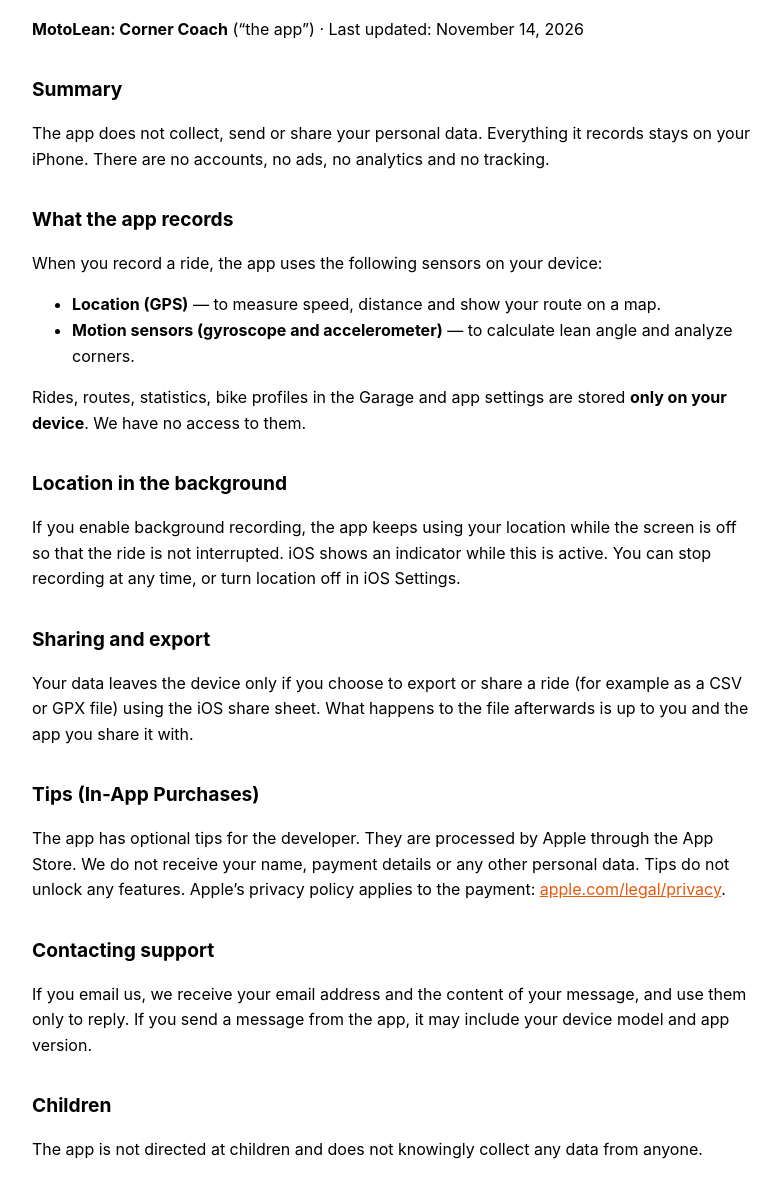
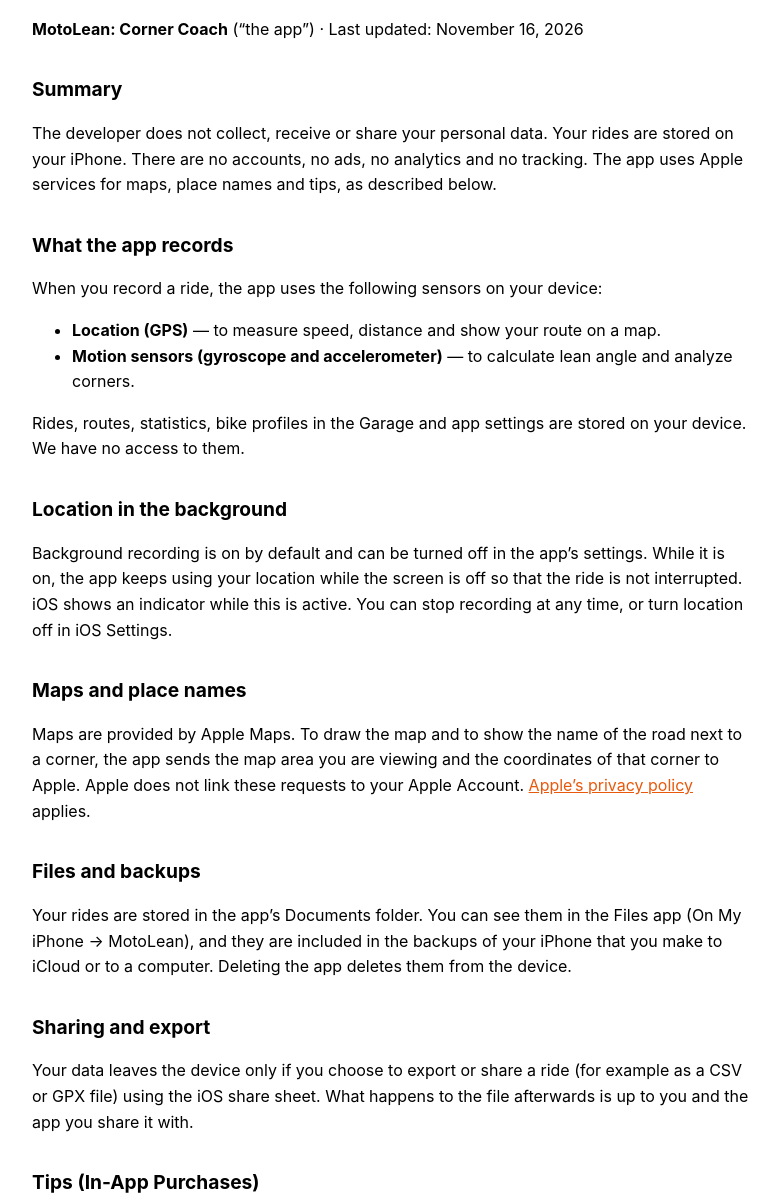
Before and after one commit to Muilton/motolean-legal, a plain HTML site: page privacy.html in a window 1280 px wide. Shown: the part 92-1293 px from the top of the page, without its empty margins (248-1029 px from the left). Drawn offline with Linux system fonts and the light colour scheme.

Commit message:
Update privacy policy: Apple Maps, Files and backups, support email contents
Co-Authored-By: Claude Opus 5.5 <noreply@anthropic.com>

```diff
--- a/privacy.html
+++ b/privacy.html
@@ -13,10 +13,10 @@
 </head>
 <body>
 <h1>Privacy Policy</h1>
-<p><strong>MotoLean: Corner Coach</strong> (“the app”) &middot; Last updated: November 14, 2026</p>
+<p><strong>MotoLean: Corner Coach</strong> (“the app”) &middot; Last updated: November 16, 2026</p>
 
 <h2>Summary</h2>
-<p>The app does not collect, send or share your personal data. Everything it records stays on your iPhone. There are no accounts, no ads, no analytics and no tracking.</p>
+<p>The developer does not collect, receive or share your personal data. Your rides are stored on your iPhone. There are no accounts, no ads, no analytics and no tracking. The app uses Apple services for maps, place names and tips, as described below.</p>
 
 <h2>What the app records</h2>
 <p>When you record a ride, the app uses the following sensors on your device:</p>
@@ -24,10 +24,16 @@
   <li><strong>Location (GPS)</strong> — to measure speed, distance and show your route on a map.</li>
   <li><strong>Motion sensors (gyroscope and accelerometer)</strong> — to calculate lean angle and analyze corners.</li>
 </ul>
-<p>Rides, routes, statistics, bike profiles in the Garage and app settings are stored <strong>only on your device</strong>. We have no access to them.</p>
+<p>Rides, routes, statistics, bike profiles in the Garage and app settings are stored on your device. We have no access to them.</p>
 
 <h2>Location in the background</h2>
-<p>If you enable background recording, the app keeps using your location while the screen is off so that the ride is not interrupted. iOS shows an indicator while this is active. You can stop recording at any time, or turn location off in iOS Settings.</p>
+<p>Background recording is on by default and can be turned off in the app’s settings. While it is on, the app keeps using your location while the screen is off so that the ride is not interrupted. iOS shows an indicator while this is active. You can stop recording at any time, or turn location off in iOS Settings.</p>
+
+<h2>Maps and place names</h2>
+<p>Maps are provided by Apple Maps. To draw the map and to show the name of the road next to a corner, the app sends the map area you are viewing and the coordinates of that corner to Apple. Apple does not link these requests to your Apple Account. <a href="https://www.apple.com/legal/privacy/">Apple’s privacy policy</a> applies.</p>
+
+<h2>Files and backups</h2>
+<p>Your rides are stored in the app’s Documents folder. You can see them in the Files app (On My iPhone → MotoLean), and they are included in the backups of your iPhone that you make to iCloud or to a computer. Deleting the app deletes them from the device.</p>
 
 <h2>Sharing and export</h2>
 <p>Your data leaves the device only if you choose to export or share a ride (for example as a CSV or GPX file) using the iOS share sheet. What happens to the file afterwards is up to you and the app you share it with.</p>
@@ -36,7 +42,7 @@
 <p>The app has optional tips for the developer. They are processed by Apple through the App Store. We do not receive your name, payment details or any other personal data. Tips do not unlock any features. Apple’s privacy policy applies to the payment: <a href="https://www.apple.com/legal/privacy/">apple.com/legal/privacy</a>.</p>
 
 <h2>Contacting support</h2>
-<p>If you email us, we receive your email address and the content of your message, and use them only to reply. If you send a message from the app, it may include your device model and app version.</p>
+<p>If you email us, we receive your email address and the content of your message, and use them only to reply. If you send a message from the app, it includes your app version, iOS version, iPhone model and language, so we can troubleshoot. You see the full message before sending it.</p>
 
 <h2>Children</h2>
 <p>The app is not directed at children and does not knowingly collect any data from anyone.</p>
```
